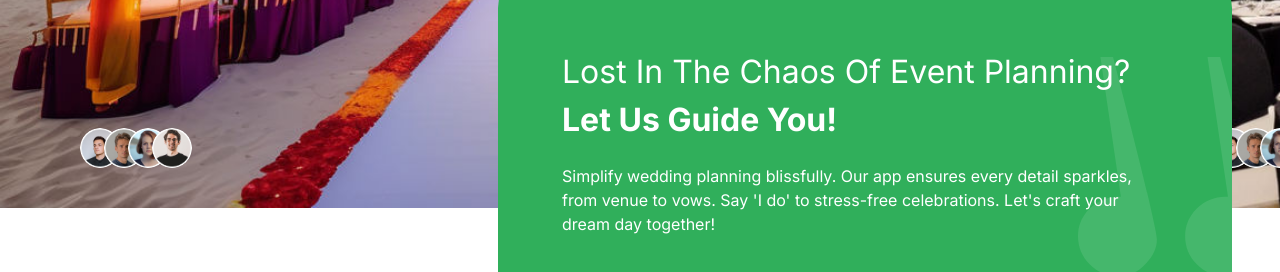
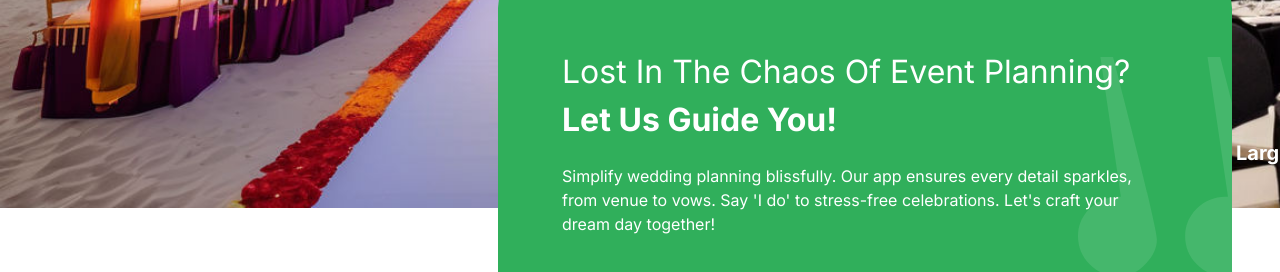
Before and after one commit to Sahilsingh18/Eventra, a Next.js app: page / in a window 1280 px wide. Shown: the part 1200-1472 px from the top of the page. Built offline with nearby package versions, Linux system fonts and the light colour scheme.

Commit message:
Update index.ts

```diff
--- a/constants/index.ts
+++ b/constants/index.ts
@@ -9,10 +9,7 @@ export const NAV_LINKS = [
 
 // CAMP SECTION
 export const PEOPLE_URL = [
-  '/person-1.png',
-  '/person-2.png',
-  '/person-3.png',
-  '/person-4.png',
+
 ];
 
 // FEATURES SECTION
```
